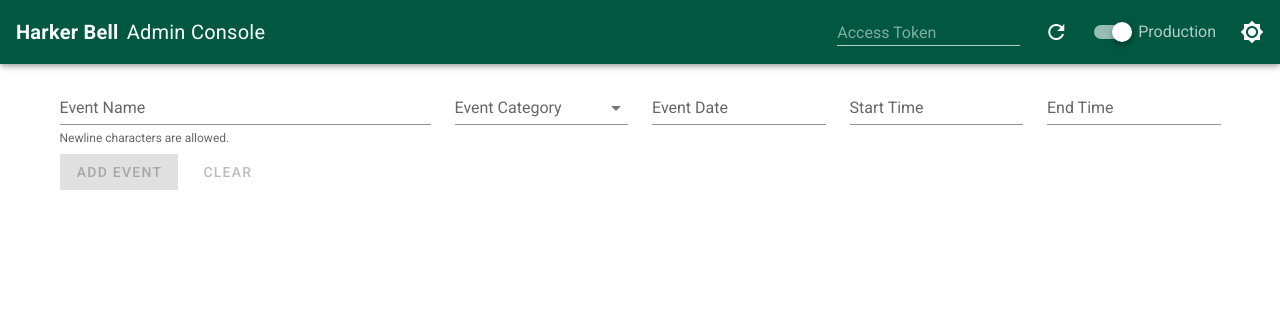
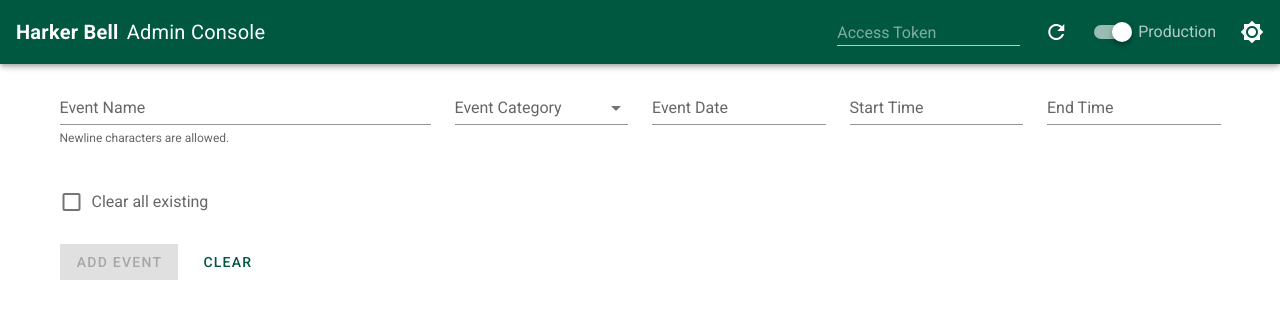
Before and after one commit to HarkerDev/harker-bell-admin, a Vue app: page /addevent in a window 1280 px wide. Shown: the top 318 px of the page. Built offline with nearby package versions, Linux system fonts and the light colour scheme.

Commit message:
Add clear all option for events

```diff
--- a/src/views/AddEvent.vue
+++ b/src/views/AddEvent.vue
@@ -31,6 +31,9 @@
           </template>
           <v-time-picker v-model="event.end" ref="timepicker2" ampm-in-title></v-time-picker>
         </v-menu>
+      </v-col>
+      <v-col cols="4" md="3" lg="2">
+        <v-checkbox v-model="event.clear_all" label="Clear all existing"></v-checkbox>
       </v-col>
     </v-row>
     <v-row dense>
@@ -66,6 +69,7 @@ export default {
         date: this.$route.query.date || "",
         start: this.$route.query.start || "",
         end: this.$route.query.end || "",
+        clear_all: false,
       },
       categories: ["schoolwide", "academics", "important", "athspirit", "extra", "perfarts", "clubs", "special", "info", "other"],
       loading: false,
@@ -120,7 +124,7 @@ export default {
         headers: {"Content-Type": "application/json"},
         body: JSON.stringify({
           access_token: this.accessToken,
-          clear_all: false,
+          clear_all: this.event.clear_all,
           date: this.event.date+"T00:00:00.000Z",
           events: [{
             name: this.event.name,
--- a/vue.config.js
+++ b/vue.config.js
@@ -6,7 +6,7 @@ module.exports = {
       languages: ["json"]
     })]
   },
-  productionSourceMap: true,
+  productionSourceMap: false,
   publicPath: "/admin/",
   transpileDependencies: ["vuetify"],
 }
```
